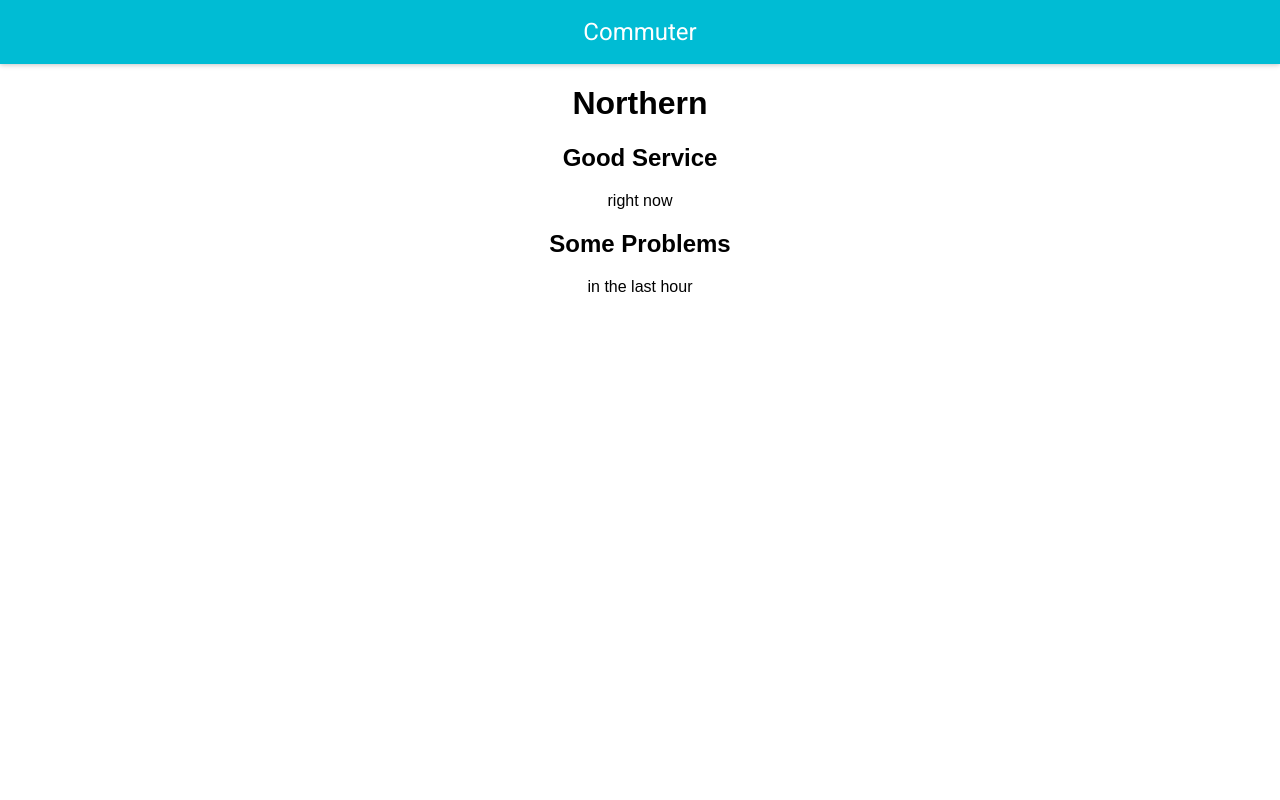
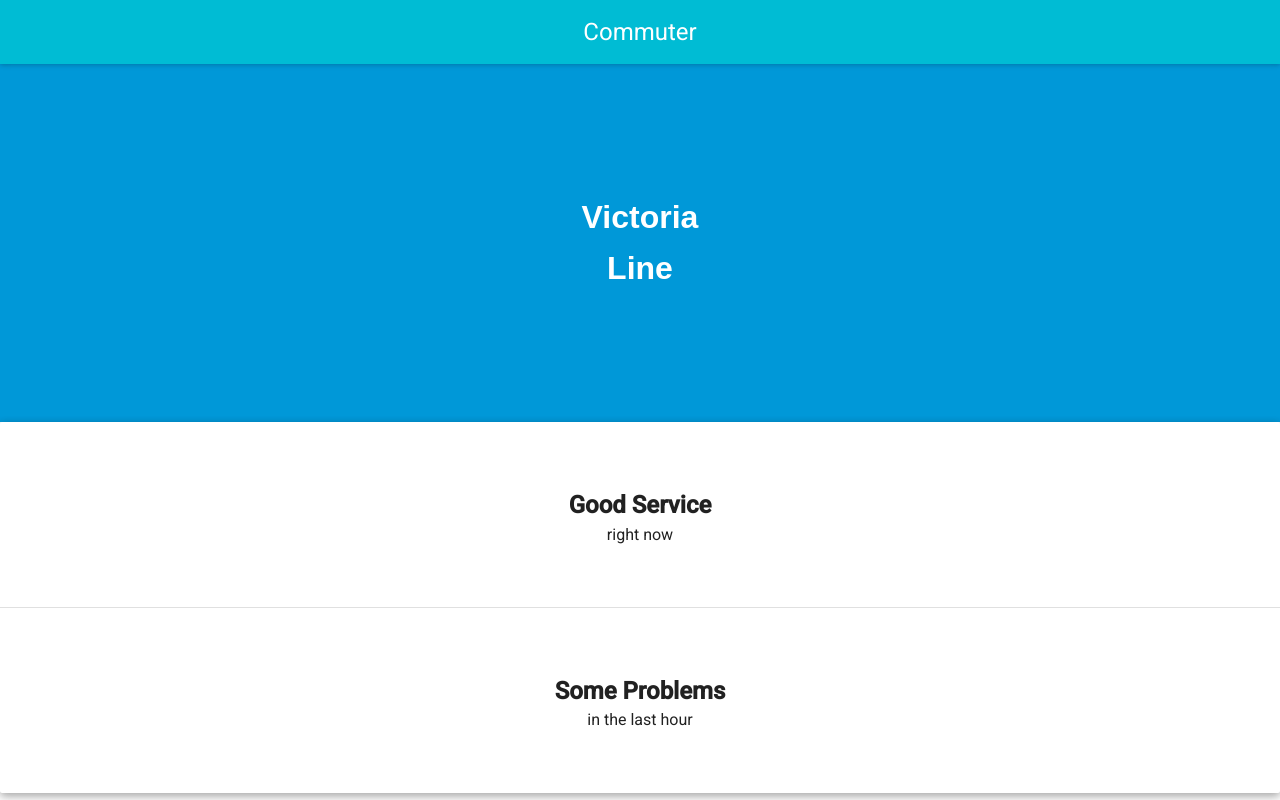
Before and after one commit to joshvince/commuter-ui, a React (Create React App) app: page / in a window 1280 px wide. Built offline with nearby package versions, Linux system fonts and the light colour scheme; what react-tap-event-plugin would draw is missing.

Commit message:
basic styling for status indicators

```diff
--- a/src/components/LineStatus/LineHeader.js
+++ b/src/components/LineStatus/LineHeader.js
@@ -1,10 +1,13 @@
 import React, {Component} from 'react';
+import './LineStatus.css';
 
 
 class LineHeader extends Component {
   render() {
     return (
-      <h1> {this.props.name}</h1>
+      <div id="lineHeader">
+        <h1>{this.props.name}<br/>Line</h1>
+      </div>
     );
   }
 }
--- /dev/null
+++ b/src/components/LineStatus/LineStatus.css
@@ -0,0 +1,20 @@
+#lineHeader {
+  color: white;
+  background-color: rgb(0,152,216);
+  padding: 10%;
+}
+
+#lineHeader > h1 {
+  margin: 0;
+  line-height: 1.6;
+}
+
+.statusIndicatorContainer{
+  padding: 5%;
+}
+
+.statusHeadline{
+  font-weight: bold;
+  font-size: 1.5em;
+  line-height: 1.6em;
+}
--- a/src/components/LineStatus/LineStatus.js
+++ b/src/components/LineStatus/LineStatus.js
@@ -1,22 +1,30 @@
 import React, {Component} from 'react';
+import Paper from 'material-ui/Paper';
+import Divider from 'material-ui/Divider';
 import LineHeader from './LineHeader.js';
 import StatusIndicator from './StatusIndicator.js';
+
+import './LineStatus.css'
 
 // TODO: Don't declare this here... it should be passed through some props somewhere...
 // or maybe this is state...
 var lineData = {
-  "name": "Northern",
+  "name": "Victoria",
   "currentStatus": "Good Service",
-  "historicStatus": "Some Problems"
+  "historicStatus": "Some Problems",
+  "color": 'rgb(0,152,216)'
 }
 
 class LineStatus extends Component {
   render() {
     return (
       <div>
-        <LineHeader name={lineData.name} />
-        <StatusIndicator status={lineData.currentStatus} type="current" />
-        <StatusIndicator status={lineData.historicStatus} type="historic" />
+        <LineHeader name={lineData.name} color={lineData.color}/>
+        <Paper zDepth={2} id="statusContainer">
+          <StatusIndicator status={lineData.currentStatus} type="current" />
+          <Divider/>
+          <StatusIndicator status={lineData.historicStatus} type="historic" />
+        </Paper>
       </div>
     );
   }
--- a/src/components/LineStatus/StatusIndicator.js
+++ b/src/components/LineStatus/StatusIndicator.js
@@ -1,12 +1,13 @@
 import React, { Component } from 'react';
+import './LineStatus.css';
 
 class StatusIndicator extends Component {
   render() {
     var subheader = this.props.type === "current" ? "right now" : "in the last hour"
     return (
-      <div>
-        <h2>{this.props.status}</h2>
-        <p>{subheader}</p>
+      <div className="statusIndicatorContainer">
+        <div className="statusHeadline">{this.props.status}</div>
+        <div>{subheader}</div>
       </div>
     );
   }
```
